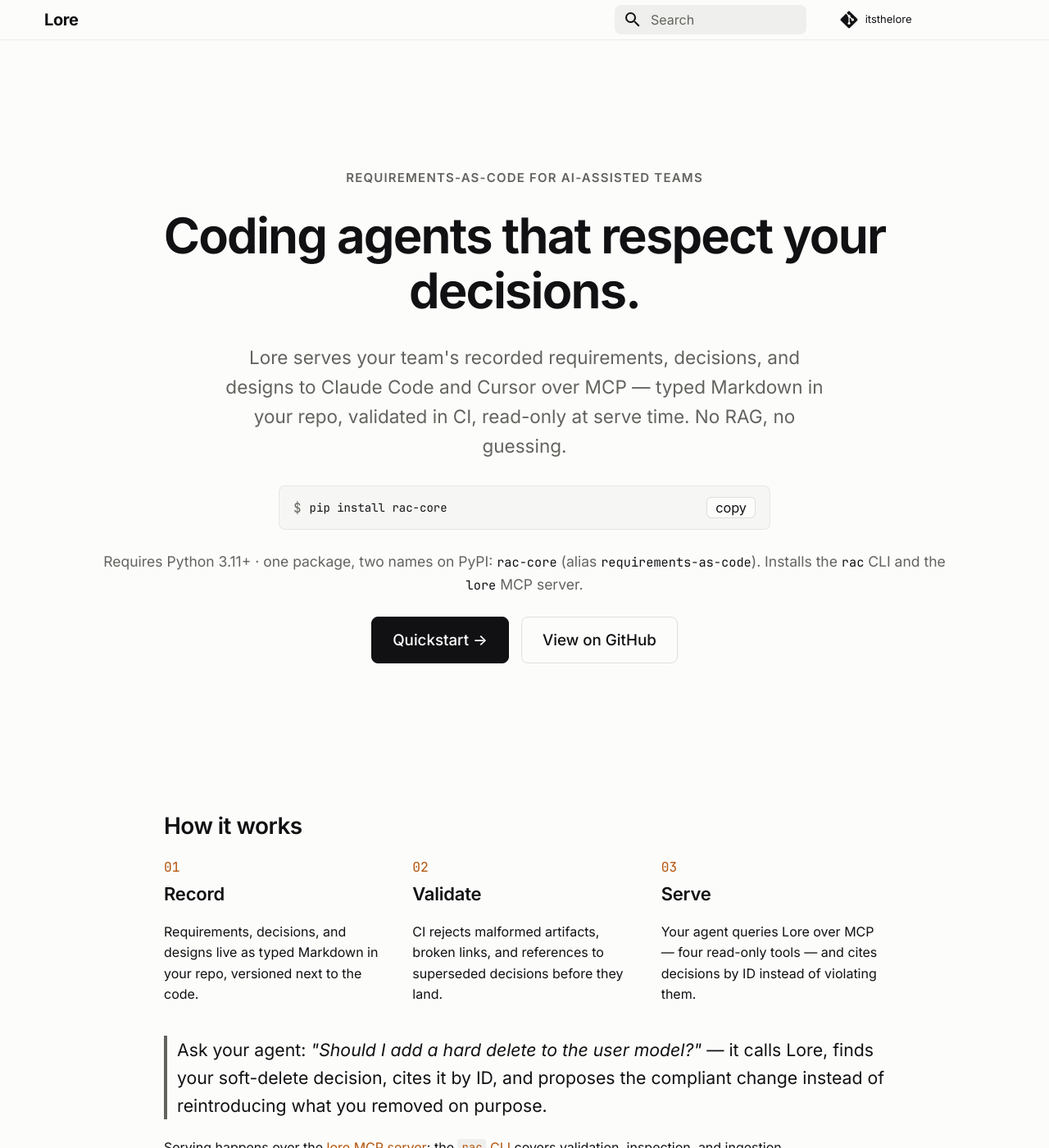
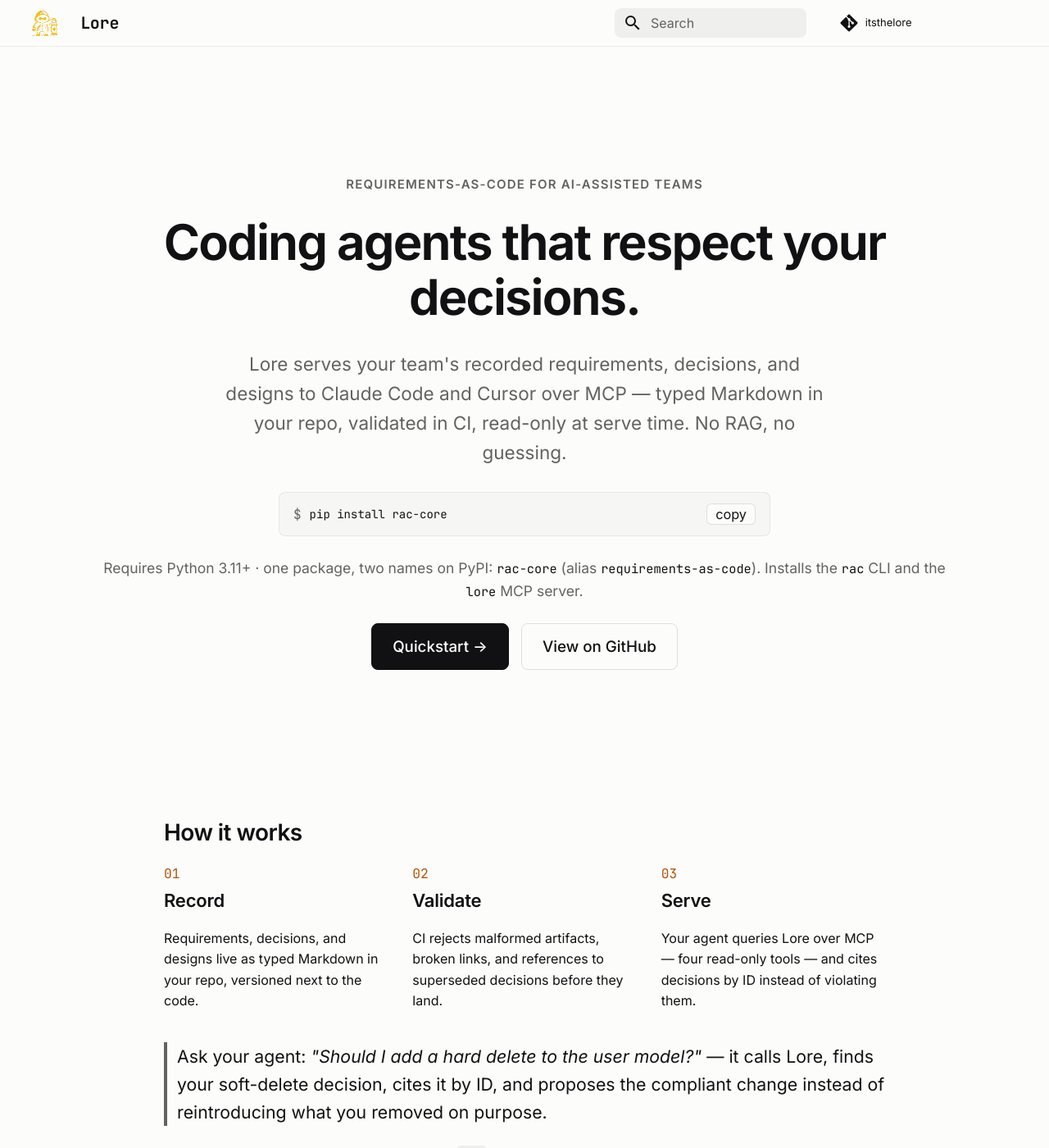
Before and after one commit to itsthelore/itsthelore.github.io, an MkDocs documentation site: the page built from docs/index.md, in a window 1280 px wide and 1400 px high. Shown: the whole window at 82% size. Built offline with MkDocs 1.6.1 and Material for MkDocs 9.7.7, drawn with Linux system fonts in a browser that asks for light colours.

Commit message:
feat: restore the lamplighter at icon size and set the wordmark in mono
Brings the two permitted brand constants into the header (ADR-102: the
lamplighter at icon size, mono as the brand's voice): the 64px pixel
mark renders at a crisp 2:1 integer downscale next to the site name,
and the "Lore" wordmark switches from Inter to JetBrains Mono bold,
tying the site to the product UI without changing the page's type
system.

```diff
--- a/docs/stylesheets/extra.css
+++ b/docs/stylesheets/extra.css
@@ -154,13 +154,22 @@ body,
   color: var(--lore-text);
   box-shadow: none;
 }
-/* Wordmark comes from the styled site name; hide the image logo. */
+/* Lamplighter at icon size — one of the three shared brand constants
+   (ADR-102). 64px pixel art shown at 32px: a clean 2:1 integer downscale,
+   kept crisp with pixelated rendering. */
 .md-header__button.md-logo {
-  display: none;
+  padding: 0.4rem 0.2rem 0.4rem 0;
 }
+.md-header__button.md-logo img {
+  width: 32px;
+  height: 32px;
+  image-rendering: pixelated;
+}
+/* Wordmark in the brand's mono voice, tying the site to the product UI. */
 .md-header__title {
-  font-weight: 650;
-  letter-spacing: -0.02em;
+  font-family: var(--lore-mono);
+  font-weight: 700;
+  letter-spacing: -0.01em;
   font-size: 1rem;
 }
 .md-search__form {
--- a/mkdocs.yml
+++ b/mkdocs.yml
@@ -12,6 +12,7 @@ theme:
   font: false
   language: en
   favicon: images/favicon.png
+  logo: images/favicon.png
   palette:
     scheme: default
   features:
```
